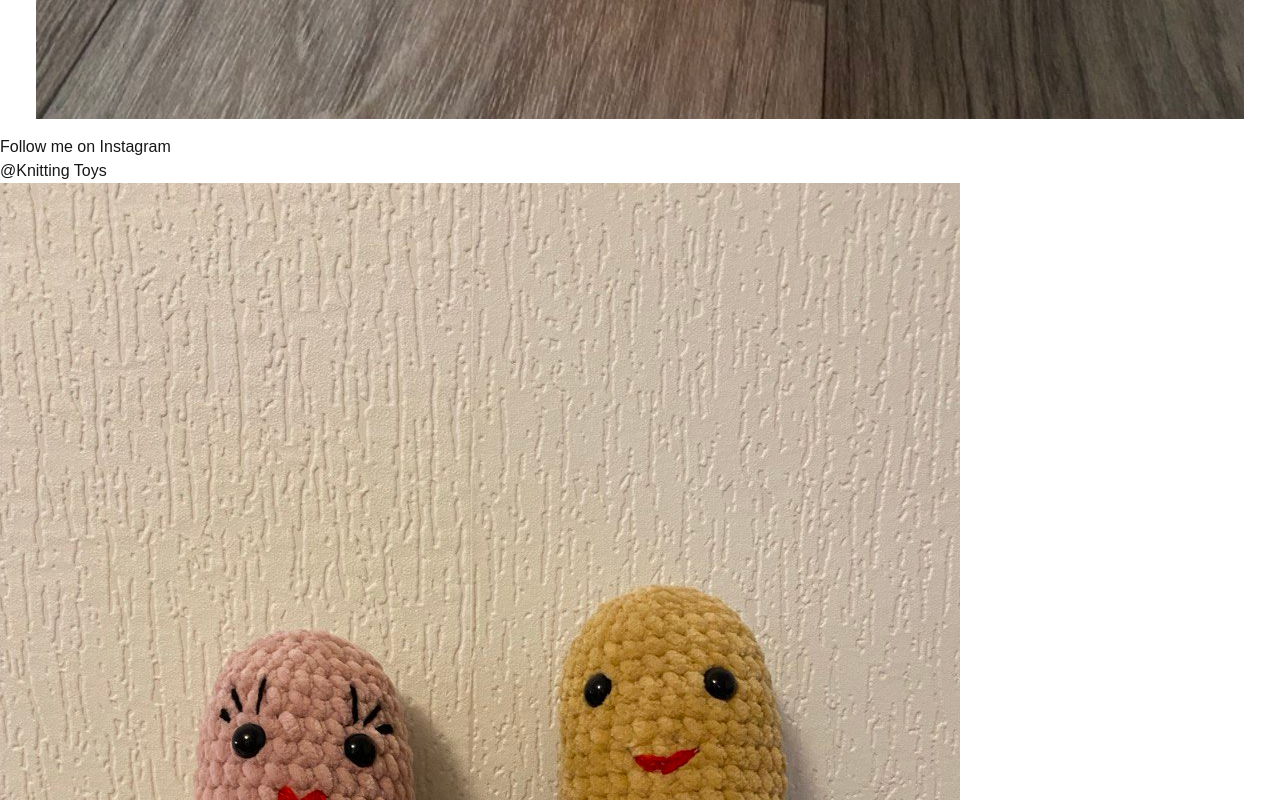
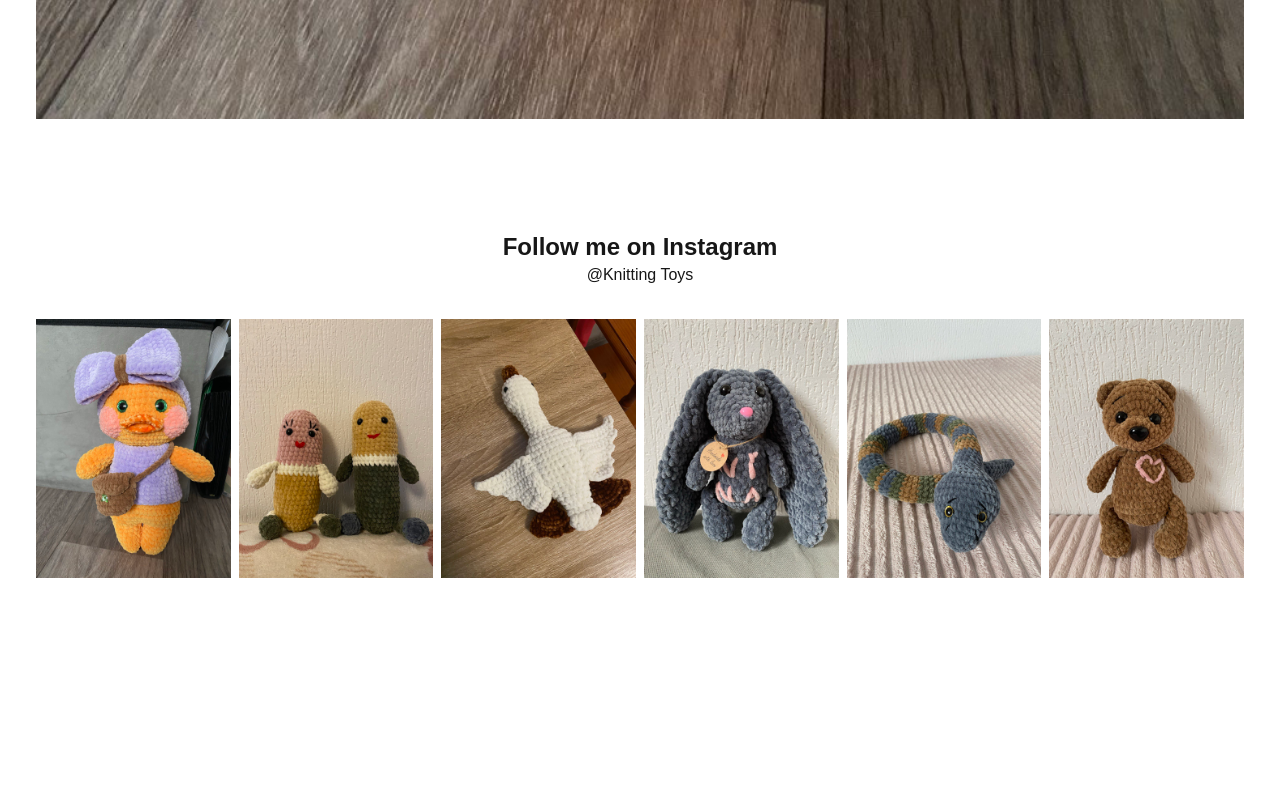
Before and after one commit to dim50dim/toys, a Next.js app: page / in a window 1280 px wide. Shown: the part 2420-3220 px from the top of the page. After the commit the page ends 3110 px from the top, so only its background shows below. Built offline with nearby package versions, Linux system fonts and the light colour scheme.

Commit message:
styled component with FaInstagram.

```diff
--- a/src/app/components/Instagram.jsx
+++ b/src/app/components/Instagram.jsx
@@ -2,14 +2,26 @@ import React from 'react'
 
 
 import InstagramImg from './InstagramImg';
-import IdImag1 from "../../app/../../public/images/slider/p_2.jpg"
+import IdImag2 from "../../app/../../public/images/slider/p_2.jpg"
+import IdImag1 from "../../app/../../public/images/slider/p_1.jpg"
+import IdImag3 from "../../app/../../public/images/slider/p_3.jpg"
+import IdImag4 from "../../app/../../public/images/slider/p_4.jpg"
+import IdImag5 from "../../app/../../public/images/slider/p_5.jpg"
+import IdImag6 from "../../app/../../public/images/slider/p_6.jpg"
 const Instagram = () => {
   return (
-    <div>
-         <p>Follow me on Instagram</p>
-         <p>@Knitting Toys</p>
-           <div>
+    <div className='max-w-[1240px] mx-auto text-center py-24'>
+         <p className='text-2xl font-bold'>Follow me on Instagram</p>
+         <p className='pb-4'>@Knitting Toys</p>
+           <div className='grid grid-cols-2 md:grid-cols-3 lg:grid-cols-6 gap-2 p-4'>
                <InstagramImg socialImg={IdImag1}/>
+               <InstagramImg socialImg={IdImag2}/>
+               <InstagramImg socialImg={IdImag3}/>
+               <InstagramImg socialImg={IdImag4}/>
+               <InstagramImg socialImg={IdImag5}/>
+               <InstagramImg socialImg={IdImag6}/>
+
+
            </div>
     </div>
   )
--- a/src/app/components/InstagramImg.jsx
+++ b/src/app/components/InstagramImg.jsx
@@ -1,10 +1,16 @@
 import Image from 'next/image'
 import React from 'react'
+import { FaInstagram } from 'react-icons/fa'
 
 const InstagramImg = ({socialImg} ) => {
   return (
-    <div>
-          <Image src={socialImg}/>
+    <div className='relative'>
+          <Image src={socialImg} className='w-full h-full'   alt="insta"/>
+           {/* overlay  */}
+            <div className='group flex justify-center items-center absolute top-0 left-0 right-0 bottom-0 hover:bg-black/70'>
+                <p className='hidden text-gray-300 group-hover:block' >
+                     <FaInstagram size={30} className='z-10'/></p>
+            </div>
     </div>
   )
 }
```
